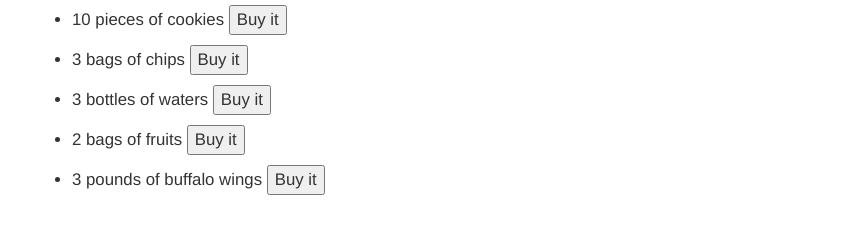
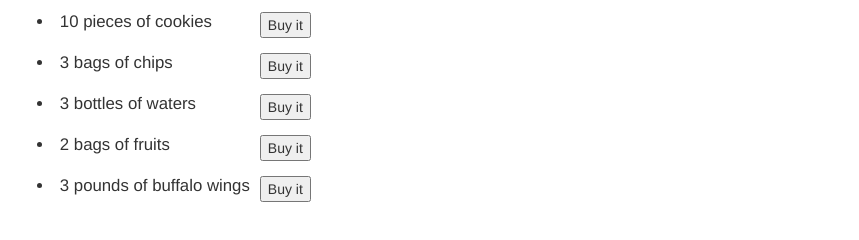
Before and after one commit to js-examples/angularJs, a plain HTML site: page assignment-02/index.html in a window 1280 px wide. Shown: the part 154-394 px from the top of the page, without its empty margins (38-897 px from the left). Drawn offline with nearby package versions, Linux system fonts and the light colour scheme.

Commit message:
Adjusted table format

```diff
--- a/assignment-02/index.html
+++ b/assignment-02/index.html
@@ -36,12 +36,16 @@
                 <input type="text" ng-model="list1.quantity" name="list1.quantity" placeholder="Quantity ">
                 <button ng-click="list1.addItem()">Add Item</button>
                 <h2>To Buy:</h2>
-                <ul ng-repeat="item in list1.items">
-                    <li>
-                        <span padding="10px">{{item.quantity}} of {{item.name}}
-                          <button ng-click="list1.removeItem($index);">Buy it</button></span>
-                    </li>
-                </ul>
+                <table>
+                    <tr ng-repeat="item in list1.items">
+                        <td style="spacing:5px; padding:5px">
+                            <li padding="10px">{{item.quantity}} of {{item.name}}</li>
+                        </td>
+                        <td style="spacing:5px; padding:5px">
+                            <button ng-click="list1.removeItem($index);">Buy it</button>
+                        </td>
+                    </tr>
+                </table>
                 <div class="emptyMessage" ng-show="list1.items.length<1">Everything is bought!</div>
             </div>
             <!-- Already Bought List -->
```
